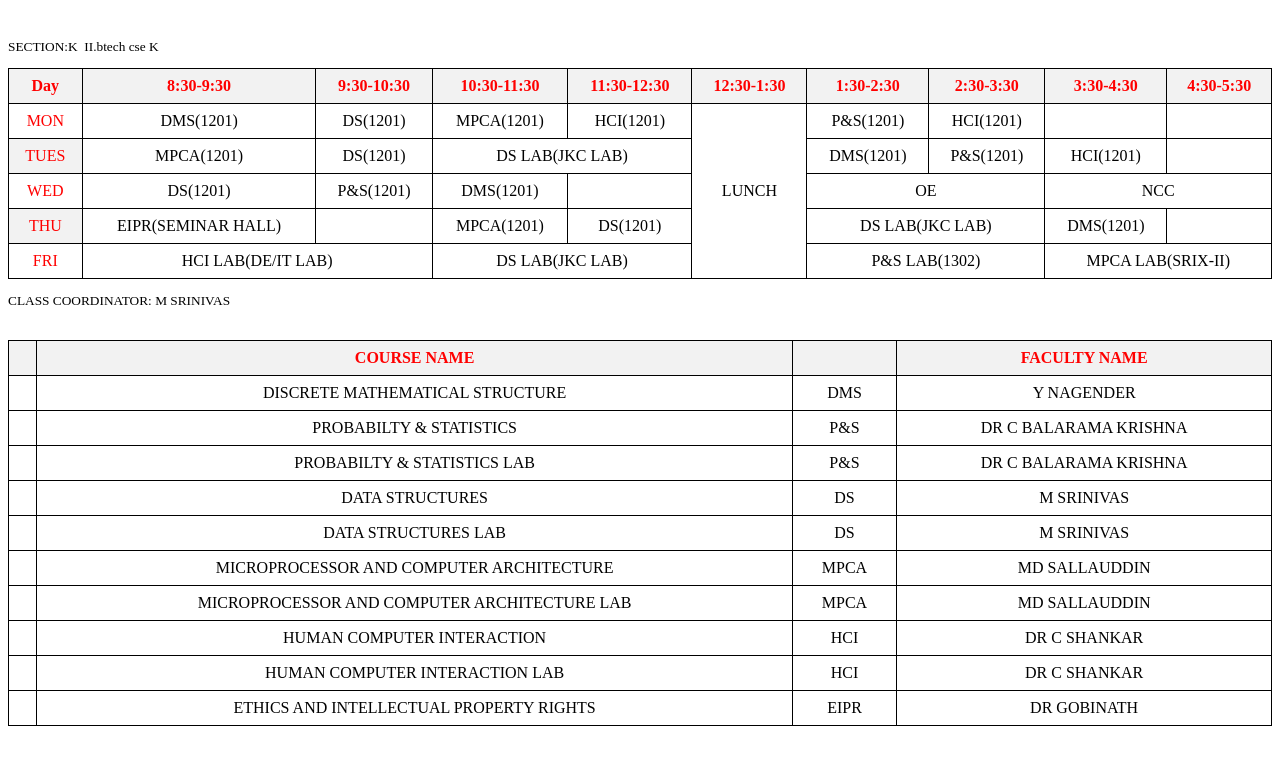
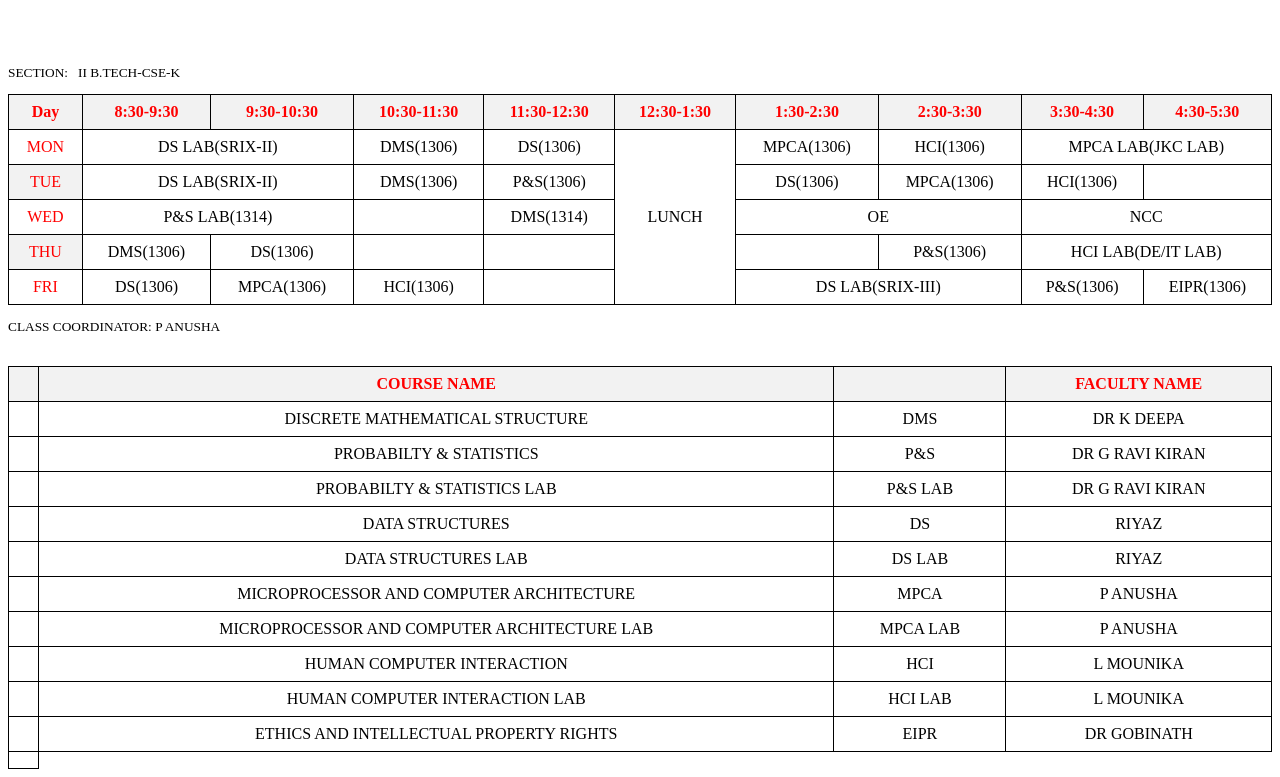
Before and after one commit to Neelimasattkuri/c_hci_batch_20, a plain HTML site: page 2CSE-K.html in a window 1280 px wide. Shown: the part 131-908 px from the top of the page. Before the commit the page ends 865 px from the top, so only its background shows below. Drawn offline with Linux system fonts and the light colour scheme.

Commit message:
2CSE-K.html

```diff
--- a/2CSE-K.html
+++ b/2CSE-K.html
@@ -1,7 +1,8 @@
+QUESTION-1
 <!doctype html>
 <html>
 <head>
-<title>II B.Tech CSE-K</title>
+<title>II B.TECH-CSE-K</title>
 <style>
 table {
 width:100%;
@@ -29,7 +30,7 @@ font-size:10pt;
 <center><h3>School of Computer Science & Artificial Intelligence</h3></center>
 <br><br>
 <div class="time-table">
-<p>SECTION:K&nbsp; II.btech cse K</p>
+<p>SECTION: &nbsp; II B.TECH-CSE-K</p>
 <table>
 <tr>
 <th>Day</th>
@@ -45,54 +46,54 @@ font-size:10pt;
 </tr>
 <tr>
 <td id="all">MON</td>
-<td>DMS(1201)</td>
-<td>DS(1201)</td>
-<td>MPCA(1201)</td>
-<td>HCI(1201)</td>
+<td colspan="2">DS LAB(SRIX-II)</td>
+<td>DMS(1306)</td>
+<td>DS(1306)</td>
 <td rowspan="5">LUNCH</td>
-<td>P&S(1201)</td>
-<td>HCI(1201)</td>
-<td>&nbsp</td>
-<td>&nbsp</td>
+<td>MPCA(1306)</td>
+<td>HCI(1306)</td>
+<td colspan="2">MPCA LAB(JKC LAB)</td>
 </tr>
 <tr>
-<td id="day">TUES</td>
-<tD>MPCA(1201)</td>
-<td>DS(1201)</td>
-<td colspan="2">DS LAB(JKC LAB)</td>
-<td>DMS(1201)</td>
-<td>P&S(1201)</td>
-<td>HCI(1201)</td>
+<td id="day">TUE</td>
+<td colspan="2">DS LAB(SRIX-II)</td>
+<td>DMS(1306)</td>
+<td>P&S(1306)</td>
+<td>DS(1306)</td>
+<td>MPCA(1306)</td>
+<td>HCI(1306)</td>
 <td>&nbsp</td>
 </tr>
 <tr>
 <td id="all">WED</td>
-<tD>DS(1201)</td>
-<td>P&S(1201)</td>
-<td>DMS(1201)</td>
+<td colspan="2">P&S LAB(1314)</td>
 <td>&nbsp</td>
+<td>DMS(1314)</td>
 <td colspan="2">OE</td>
 <td colspan="2">NCC</td>
 </tr>
 <tr>
 <td id="day">THU</td>
-<td>EIPR(SEMINAR HALL)</td>
+<td>DMS(1306)</td>
+<td>DS(1306)</td>
 <td>&nbsp</td>
-<td>MPCA(1201)</td>
-<td>DS(1201)</td>
-<td colspan="2">DS LAB(JKC LAB)</td>
-<td>DMS(1201)</td>
 <td>&nbsp</td>
+<td>&nbsp</td>
+<td>P&S(1306)</td>
+<td colspan="2">HCI LAB(DE/IT LAB)</td>
 </tr>
 <tr>
 <td id="all">FRI</td>
-<td colspan="2">HCI LAB(DE/IT LAB)</td>
-<td colspan="2">DS LAB(JKC LAB)</td>
-<td colspan="2">P&S LAB(1302)</td>
-<td colspan="2">MPCA LAB(SRIX-II)</td>
+<td>DS(1306)</td>
+<td>MPCA(1306)</td>
+<td>HCI(1306)</td>
+<td>&nbsp</td>
+<td colspan="2">DS LAB(SRIX-III)</td>
+<td>P&S(1306)</td>
+<td>EIPR(1306)</td>
 </tr>
 </table>
-<p>CLASS COORDINATOR: M SRINIVAS</p>
+<p>CLASS COORDINATOR: P ANUSHA</p>
 </div>
 <br>
 <div id="faculty-info">
@@ -107,55 +108,55 @@ font-size:10pt;
 <td></td>
 <td>DISCRETE MATHEMATICAL STRUCTURE</td>
 <td>DMS</td>
-<td>Y NAGENDER</td>
+<td>DR K DEEPA</td>
 </tr>
 <tr>
 <td></td>
 <td>PROBABILTY & STATISTICS</td>
 <td>P&S</td>
-<td>DR C BALARAMA KRISHNA</td>
+<td>DR G RAVI KIRAN</td>
 </tr>
 <tr>
 <td></td>
 <td>PROBABILTY & STATISTICS LAB</td>
-<td>P&S</td>
-<td>DR C BALARAMA KRISHNA</td>
+<td>P&S LAB</td>
+<td>DR G RAVI KIRAN</td>
 </tr>
 <tr>
 <td></td>
 <td>DATA STRUCTURES</td>
 <td>DS</td>
-<td>M SRINIVAS</td>
+<td>RIYAZ</td>
 </tr>
 <tr>
 <td></td>
 <td>DATA STRUCTURES LAB</td>
-<td>DS</td>
-<td>M SRINIVAS</td>
+<td>DS LAB</td>
+<td>RIYAZ</td>
 </tr>
 <tr>
 <td></td>
 <td>MICROPROCESSOR AND COMPUTER ARCHITECTURE</td>
 <td>MPCA</td>
-<td>MD SALLAUDDIN</td>
+<td>P ANUSHA</td>
 </tr>
 <tr>
 <td></td>
 <td>MICROPROCESSOR AND COMPUTER ARCHITECTURE LAB</td>
-<td>MPCA</td>
-<td>MD SALLAUDDIN</td>
+<td>MPCA LAB</td>
+<td>P ANUSHA</td>
 </tr>
 <tr>
 <td></td>
 <td>HUMAN COMPUTER INTERACTION</td>
 <td>HCI</td>
-<td>DR C SHANKAR</td>
+<td>L MOUNIKA</td>
 </tr>
 <tr>
 <td></td>
 <td>HUMAN COMPUTER INTERACTION LAB</td>
-<td>HCI</td>
-<td>DR C SHANKAR</td>
+<td>HCI LAB</td>
+<td>L MOUNIKA</td>
 </tr>
 <tr>
 <td></td>
@@ -163,6 +164,7 @@ font-size:10pt;
 <td>EIPR</td>
 <td>DR GOBINATH</td>
 </tr>
+<td></td>
 </table>
 </div>
 </body>
```
